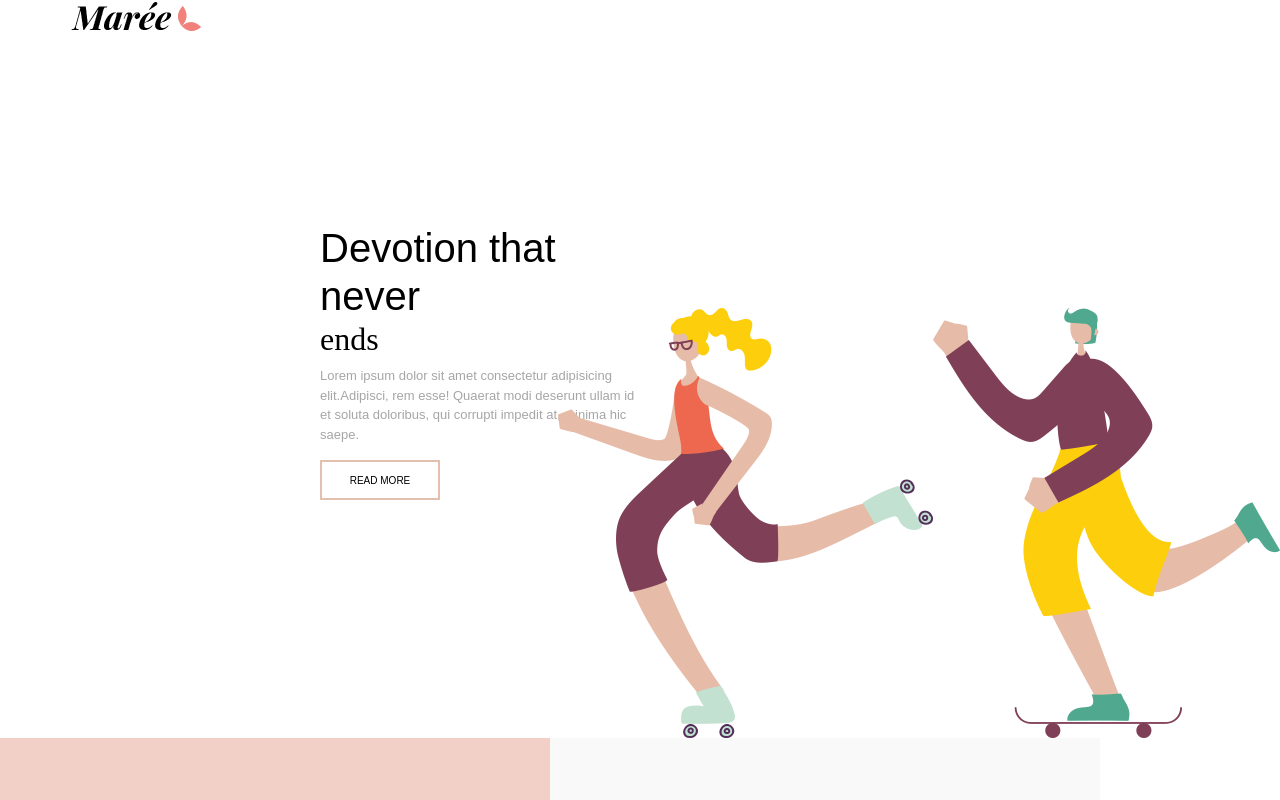
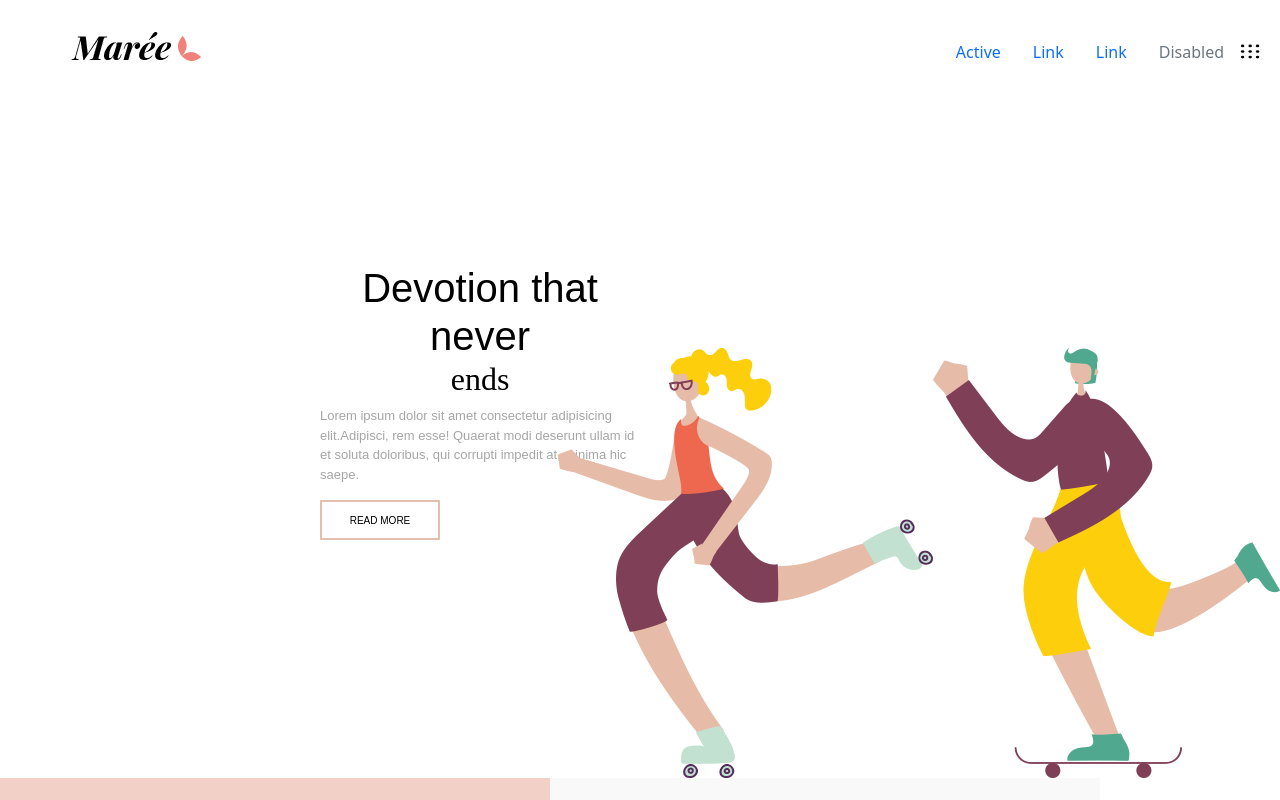
Before and after one commit to Giulia-92/proj-html-vuejs, a Vue app: page / in a window 1280 px wide. Shown: the top 800 px of the page. Built offline with nearby package versions, Linux system fonts and the light colour scheme.

Commit message:
proj-html-vuejs

```diff
--- a/src/components/HeaderContent.vue
+++ b/src/components/HeaderContent.vue
@@ -2,6 +2,21 @@
 
 <header>
   <img class="logo" src="../assets/img/logo-sidearea-1-1.png" alt="">
+  <ul class="nav justify-content-end">
+  <li class="nav-item">
+    <a class="nav-link active" aria-current="page" href="#">Active</a>
+  </li>
+  <li class="nav-item">
+    <a class="nav-link" href="#">Link</a>
+  </li>
+  <li class="nav-item">
+    <a class="nav-link" href="#">Link</a>
+  </li>
+  <li class="nav-item">
+    <a class="nav-link disabled">Disabled</a>
+  </li>
+  <img  class="grid" src="../assets/img/svg-1.svg" alt="">
+</ul>
   <div class="top1">
     <h1>Devotion that never <h2>ends</h2></h1>
    <p>Lorem ipsum dolor sit amet consectetur adipisicing elit.Adipisci, rem esse! Quaerat modi deserunt ullam id et soluta doloribus, qui corrupti impedit at, minima hic saepe.</p>
@@ -12,7 +27,7 @@
     <img src="../assets/img/h-2-slider-img-16.png" alt="figura2">
     </div>
 
-  <section>
+  <section class="jumbo">
    <img src="../assets/img/h-2-port-img-1.jpg" class="img-fluid" alt="...">
    <img src="../assets/img/h-2-port-img-2.jpg" class="img-fluid" alt="...">
    <img src="../assets/img/h-2-port-img-3.jpg" class="img-fluid" alt="...">
@@ -37,6 +52,18 @@ export default {
 
 </script>
 <style>
+.logo{
+  margin-top:30px;
+}
+.nav{
+  margin-top: -30px;
+}
+.grid{
+  height:15px;
+  width:20px;
+  margin-top:12px;
+  margin-right:20px;
+}
 .top1{
   font-size:20px;
   color: black;
@@ -69,7 +96,6 @@ h2{
   justify-content: flex-end;
 }
 .img-fluid{
-
 width:550px;
 display:inline-flex;
 
--- a/src/components/MainContent.vue
+++ b/src/components/MainContent.vue
@@ -1,12 +1,26 @@
 <template>
 <section>
-<div>
-
+<div class="title">
+  <h1>Working <h2>process</h2></h1>
+  <img  class="svg" src="../assets/img/svg-3.svg" alt="">
+  <div class="box">
+    <i class="fa-solid fa-cloud"></i>
+  </div>
 </div>
 
 <div>
  <img src="../assets/img/h-2-background-1.jpg" alt="">
+ <div class="contact">
+ <h3>Want to work with us?Send us a <h2>essage</h2></h3>
+ <p>Lorem ipsum dolor sit, amet consectetur adipisicing elit. Rerum enim tempore aut dolorem fugiat ex?</p>
+ <button class="btn2">CONTACT</button>
 </div>
+</div>
+<section class="poster">
+  <img src="../assets/img/h-2-blog-img-1.jpg" class="img-thumbnail" alt="...">
+  <img src="../assets/img/h-2-blog-img-2.jpg" class="img-thumbnail" alt="...">
+  <img src="../assets/img/h-2-blog-img-3.jpg" class="img-thumbnail" alt="...">
+</section>
 </section>
 
 </template>
@@ -21,5 +35,41 @@ export default {
 }
 </script>
 <style>
+h1{
+  text-align: center;
+}
+.contact{
+  text-align: center;
+  margin-top:-20%;
+}
+.btn2{
+  text-align:center;
+   font-family:'Montserrat', sans-serif;
+  background-color:#D8F0E3;
+  border:1px solid #D8F0E3;
+  height:40px;
+  width:150px;
 
+}
+.title{
+  margin-top:50px;
+}
+.svg{
+  margin-top:90px;
+  margin-left:300px;
+}
+.box{
+  height:20px;
+  width:20px;
+  border: 1px solid black;
+}
+.poster{
+  margin-top:20%;
+}
+.img-thumbnail{
+  width: 500px;
+  height:500px;
+  margin-right:20px;
+  margin-left:20px;
+}
 </style>
```
Also changed, not shown: src/assets/img/svg-1.svg (added), src/assets/img/svg-3.svg (added).
